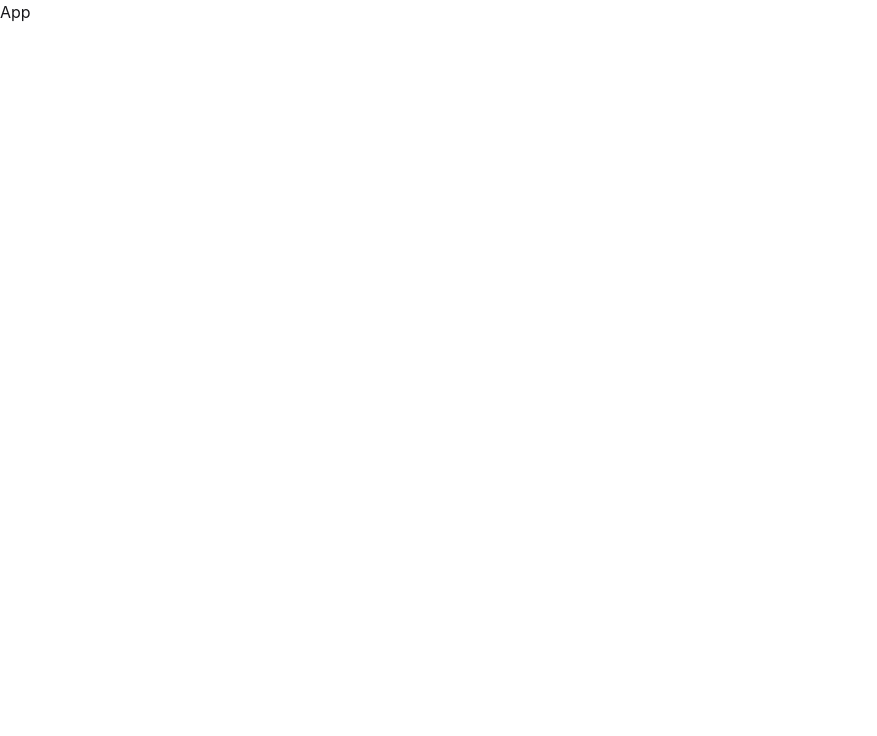
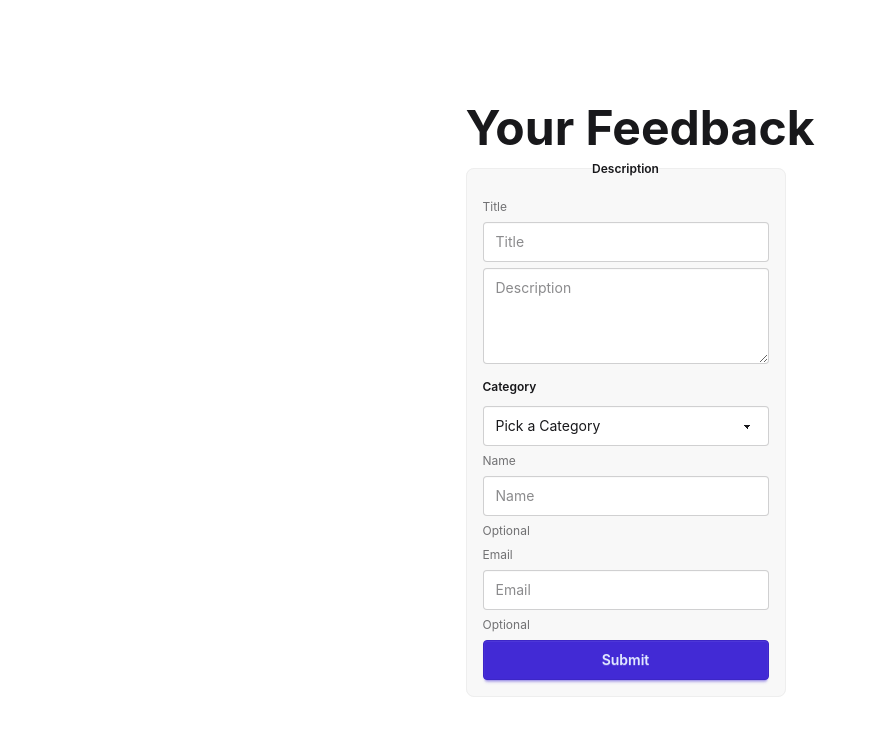
Before and after one commit to I-k-a-r-o-s/feedpulse_frontend, a React app: page / in a window 1280 px wide. Shown: the top 736 px of the page, without its empty margins (0-877 px from the left). Built offline with nearby package versions, Linux system fonts and the light colour scheme; the HTML template or start-up script is replaced by a standard one.

Commit message:
placeholder access to home

```diff
--- a/src/App.jsx
+++ b/src/App.jsx
@@ -1,6 +1,10 @@
+import Home from "./pages/Home";
+
 const App = () => {
   return (
-    <div>App</div>
-  )
-}
-export default App
+    <div>
+      <Home />
+    </div>
+  );
+};
+export default App;
```
